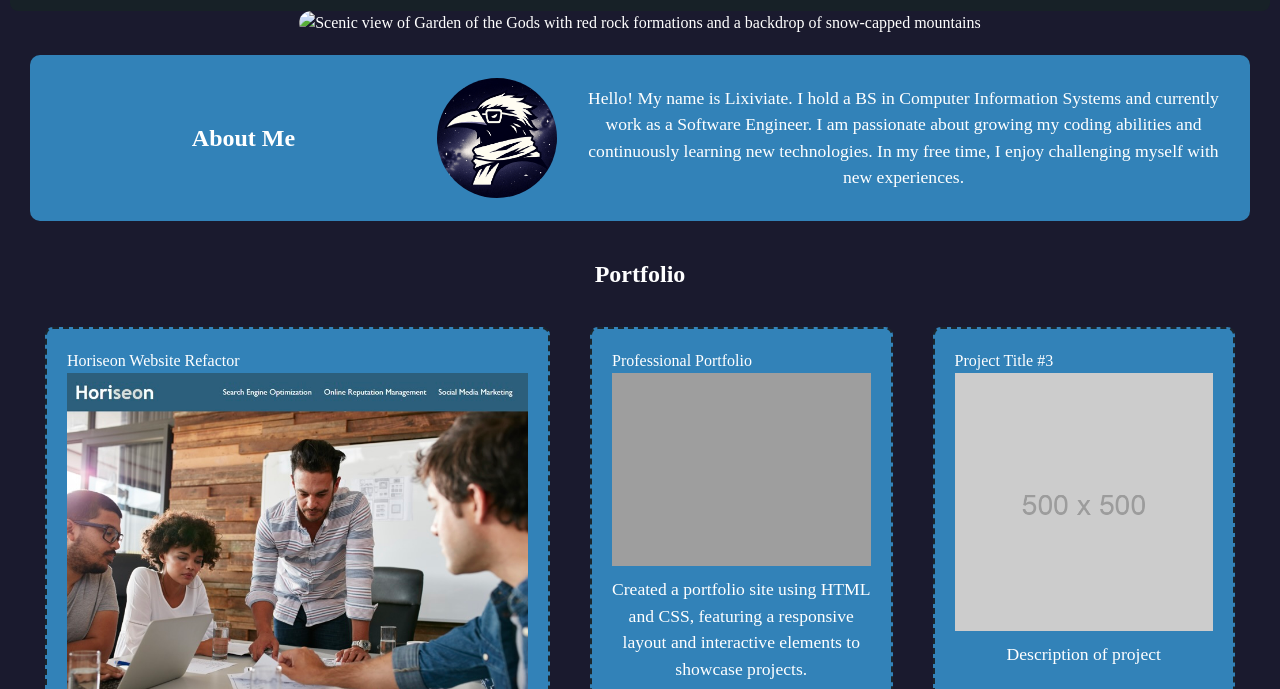
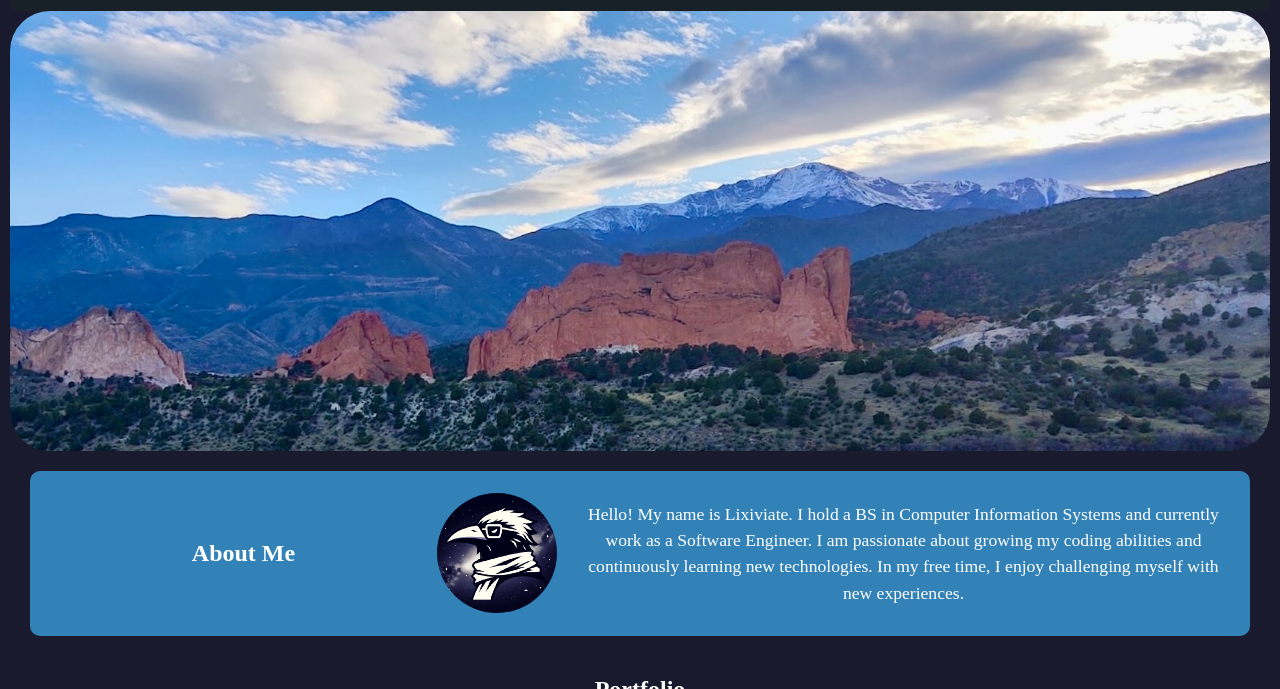
Before and after one commit to Lixiviate/C2-Professional-Portfolio, a plain HTML site: page index.html in a window 1280 px wide. Shown: the part 111-800 px from the top of the page. Drawn offline with Linux system fonts and the light colour scheme; the site is published under a folder, as on GitHub Pages, so addresses that start at the root find nothing.

Commit message:
updated banner location for proper load

```diff
--- a/index.html
+++ b/index.html
@@ -22,7 +22,7 @@
     <!-- Banner Image -->
     <section class="banner">
       <img
-        src="/assets/images/banner.jpg"
+        src="./assets/images/banner.jpg"
         alt="Scenic view of Garden of the Gods with red rock formations and a backdrop of snow-capped mountains"
       />
     </section>
```
